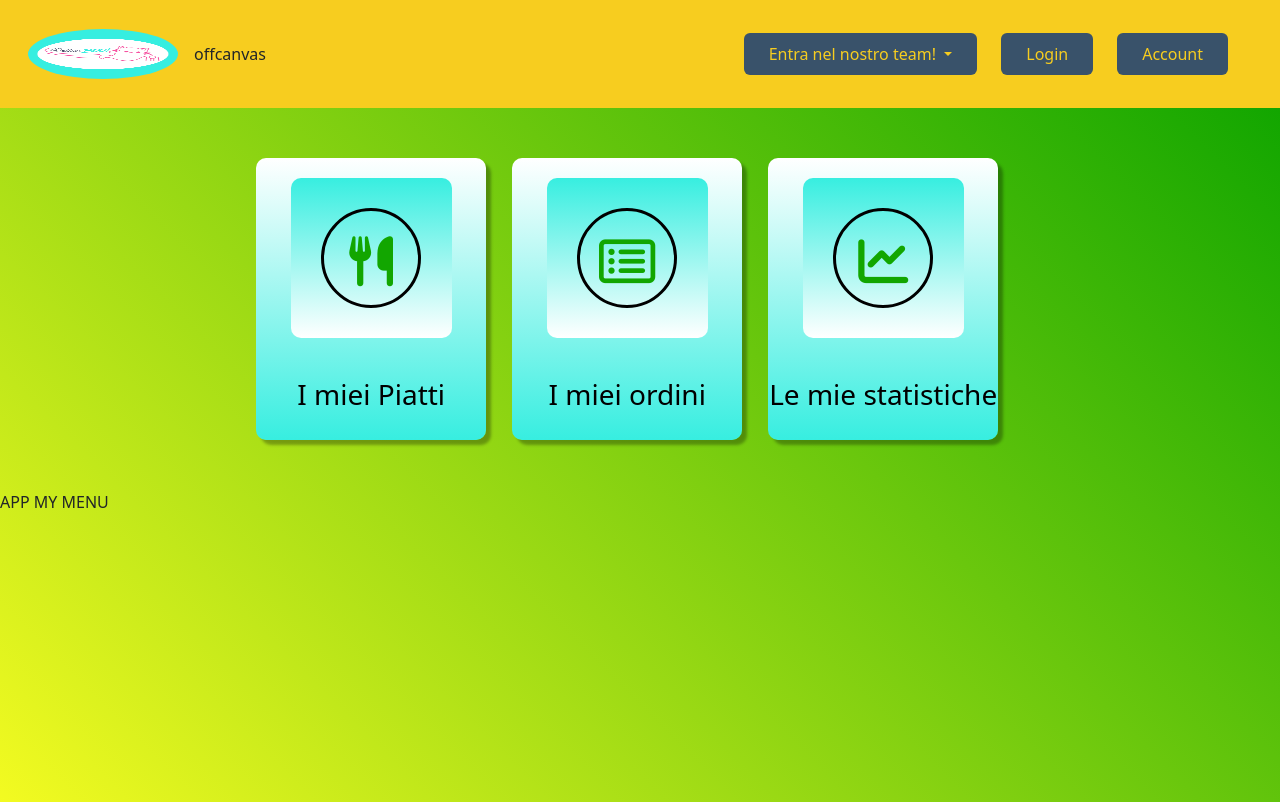
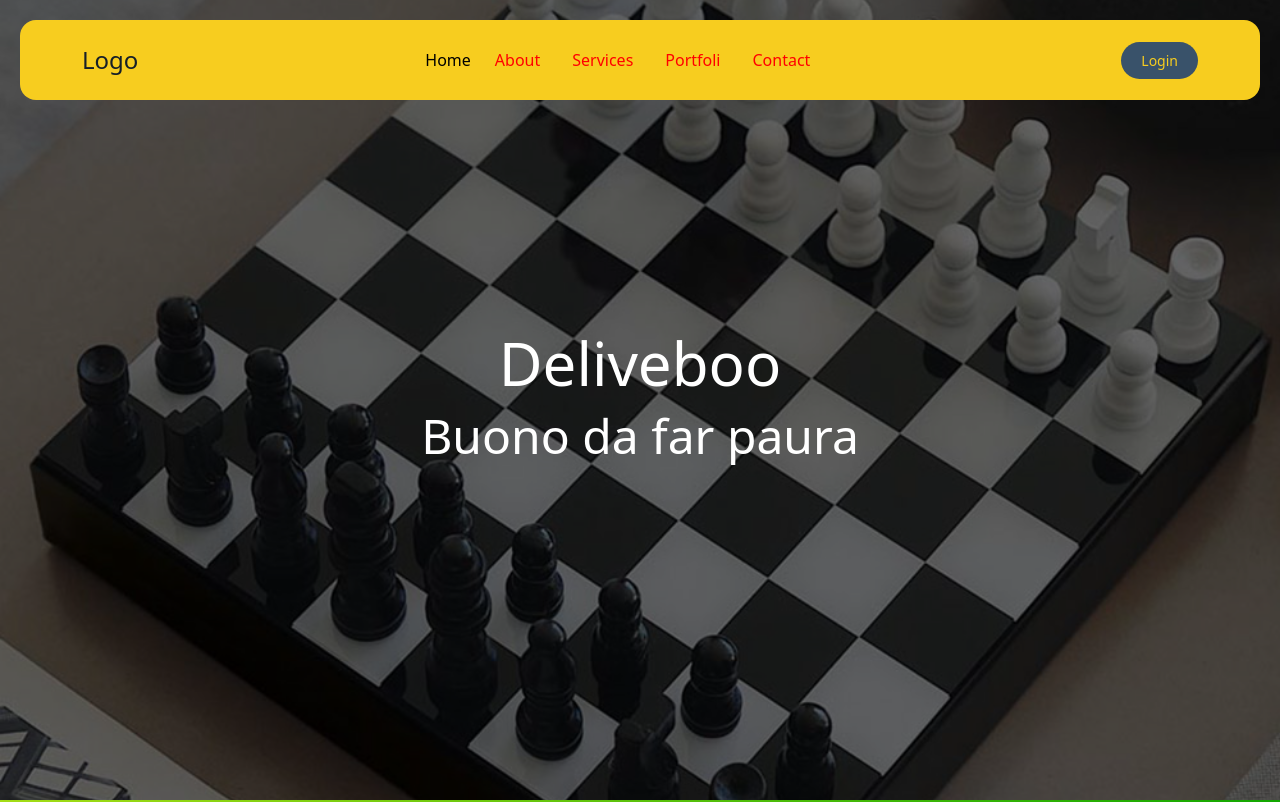
Before and after one commit to gabrielebottari/deliveboo-frontend, a Vue app: page /dashboard in a window 1280 px wide. Shown: the top 802 px of the page. Built offline with nearby package versions, Linux system fonts and the light colour scheme.

Commit message:
nuovo header

```diff
--- a/src/assets/scss/partials/header.scss
+++ b/src/assets/scss/partials/header.scss
@@ -1,4 +1,4 @@
-.logo-container > img {
+/*.logo-container > img {
     height: 50px;
     width: 150px;
 }
@@ -39,3 +39,105 @@
         display: inline;
     }
 }
+*/
+.navbar {
+    background-color: #F7CD1F;
+    height: 80px;
+    margin: 20px;
+    border-radius: 16px;
+    padding: 0.5rem;
+}
+
+.navbar-brand{
+    font-weight: 500;
+    color: #161f28;
+    font-size: 24px;
+    transition: 0.3s color;
+}
+.login-button {
+    background-color: #39526A;
+    color: #F7CD1F;
+    font-size: 14px;
+    padding: 8px 20px;
+    border-radius: 50px;
+    text-decoration: none;
+    transition: 0.3s background-color;
+}
+
+.login-button:hover {
+    background-color: #161f28;
+}
+
+.navbar-toggler {
+    border: none;
+    font-size: 1.25rem;
+}
+
+.navbar-toggler:focus, .btn-close:focus{
+    box-shadow: none;
+    outline: none;
+}
+
+.nav-link {
+    color: red;
+    font-weight: 500;
+    position: relative;
+}
+
+.nav-link:hover, .nav-link.active {
+    color: #F7CD1F;
+}
+
+@media (min-width: 991px) {
+
+    .nav-link::before{
+        content: "";
+        position: absolute;
+        bottom: 0;
+        left: 50%;
+        transform: translateX(-50%);
+        width: 0;
+        height: 2px;
+        background-color: #F7CD1F;
+        visibility: hidden;
+        transition: 0.3s ease-in-out;
+    }
+
+    .nav-link:hover::before{
+        width: 100%;
+        visibility: visible;
+    }
+
+    .nav-link:hover::before, .nav-link.active::before{
+        width: 100%;
+        visibility: visible;
+    }
+}
+
+.background-header{
+    background: url('/src/assets/img/esempio-img-progetto.jpg') no-repeat center;
+    background-size: cover;
+    width: 100%;
+}
+
+.background-header::before {
+    background-color: rgba(0, 0, 0, 0.6);
+    content: "";
+    position: absolute;
+    top: 0;
+    right: 0;
+    bottom: 0;
+    left: 0;
+}
+
+.background-header .container {
+    height: 100vh;
+    z-index: 1;
+    position: relative;
+}
+.background-header h1{
+    font-size: 1.5em;
+}
+.background-header h2{
+    font-size: 1.2em;
+}
--- a/src/components/AppHeader.vue
+++ b/src/components/AppHeader.vue
@@ -12,66 +12,60 @@ export default {
 </script>
 
 <template>
-    <!--Container dell'header-->
-    <div class="container-fluid text-center header-container">
-        <div class="row p-3">
+    <!--NAVBAR-->
+    <nav class="navbar navbar-expand-lg fixed-top">
+        <div class="container">
+            <a class="navbar-brand me-auto" href="#">Logo</a>
 
-            <nav class="navbar navbar-expand-lg">
-                <div class="container-fluid">
-                    <!--Parte sinistra dell'header-->
-                    <a class="navbar-brand logo-container" href="#">
-                        <img src="/src/assets/img/deliveboo.png" class="rounded-circle" alt="">
-                    </a>
-                    <!--Parte destra dell'header-->
-
-                    <!--toggle responsive: da decidere l'estetica, per poi correggerlo-->
-                    <!--<button class="navbar-toggler" type="button" data-bs-toggle="collapse" data-bs-target="#navbarNavAltMarkup" aria-controls="navbarNavAltMarkup" aria-expanded="false" aria-label="Toggle navigation">
-                        <span class="navbar-toggler-icon p-3"></span>
-                    </button>
-                    -->
-
-                    <!--Offcanvas-->
-                    <div>
-                        offcanvas
+            <div class="offcanvas offcanvas-end" tabindex="-1" id="offcanvasNavbar" aria-labelledby="offcanvasNavbarLabel">
+                <div class="offcanvas-header">
+                    <h5 class="offcanvas-title" id="offcanvasNavbarLabel">Logo</h5>
+                    <button type="button" class="btn-close" data-bs-dismiss="offcanvas" aria-label="Close"></button>
                 </div>
-                    <!--vari bottoni con i link: decidere se va bene, per poi correggere-->
-                    <div class="collapse navbar-collapse" id="navbarNavAltMarkup">
-                        <div class="navbar-nav ms-auto">
-                            <!--Link delle varie pagine-->
-
-                            <div class="dropdown">
-                                <button class="btn dropdown-toggle me-4 px-4 py-2" type="button" data-bs-toggle="dropdown" aria-expanded="false">
-                                    Entra nel nostro team!
-                                </button>
-                                <ul class="dropdown-menu px-5 py-2">
-                                    <li><a class="dropdown-item me-4 px-4 py-2 text-center" href="#">Deliveboo</a></li>
-                                    <li><a class="dropdown-item me-4 px-4 py-2 text-center" href="#">Consegne</a></li>
-                                    <li><a class="dropdown-item me-4 px-4 py-2 text-center" href="#">Partner</a></li>
+                <div class="offcanvas-body">
+                    <ul class="navbar-nav justify-content-center flex-grow-1 pe-3">
+                        <li class="nav-item">
+                            <a class="nav-link active" aria-current="page" href="#">Home</a>
+                        </li>
+                        <li class="nav-item">
+                            <a class="nav-link mx-lg-2" href="#">About</a>
+                        </li>
+                        <li class="nav-item">
+                            <a class="nav-link mx-lg-2" href="#">Services</a>
+                        </li>
+                        <li class="nav-item">
+                            <a class="nav-link mx-lg-2" href="#">Portfoli</a>
+                        </li>
+                        <li class="nav-item">
+                            <a class="nav-link mx-lg-2" href="#">Contact</a>
+                        </li>
                     </ul>
                 </div>
-                            <button type="button" class="btn me-4 px-4 py-2">Login</button>
-                            <button type="button" class="btn me-4 px-4 py-2">Account</button>
             </div>
-                    </div>
+            <a href="#" class="login-button">Login</a>
+            <button class="navbar-toggler" type="button" data-bs-toggle="offcanvas" data-bs-target="#offcanvasNavbar" aria-controls="offcanvasNavbar" aria-label="Toggle navigation">
+                <span class="navbar-toggler-icon"></span>
+            </button>
         </div>
     </nav>
+    <!--FINE NAVBAR-->
+
+    <!--DECIDERE SE METTERE O NO-->
+    <!--CONCEPT BACKGROUND HEADER,-->
+    <section class="background-header">
+        <div class="container d-flex align-items-center justify-content-center fs-1 text-white flex-column">
+            <h1>
+                Deliveboo
+            </h1>
+            <h2>
+                Buono da far paura
+            </h2>
 
         </div>
-    </div>
+    </section>
+    <!--FINE BACKGROUND HEADER-->
 </template>
 
 <style lang="scss" scoped>
    @import "../assets/scss/partials/header.scss";
-    .offcanvas {
-        background-color: #39526A;
-        max-width: 200px;
-    }
-    .offcanvas-hidden {
-    display: none;
-}
-
-.offcanvas-body-hidden {
-    visibility: hidden;
-}
-
 </style>
--- a/src/pages/Homepage.vue
+++ b/src/pages/Homepage.vue
@@ -122,10 +122,6 @@ export default {
 
 <style lang="scss" scoped>
     header{
-        background-image: url(/src/assets/img/deliveboo.png);
-        background-position: center;
-        background-repeat: no-repeat;
-        background-size: cover;
     }
     .homepage-header-left {
         height: 700px;
```
Also changed, not shown: src/components/VecchioFooter.vue (deleted, +0 -80 lines). Lines whose indentation alone changed are shown as unchanged.
